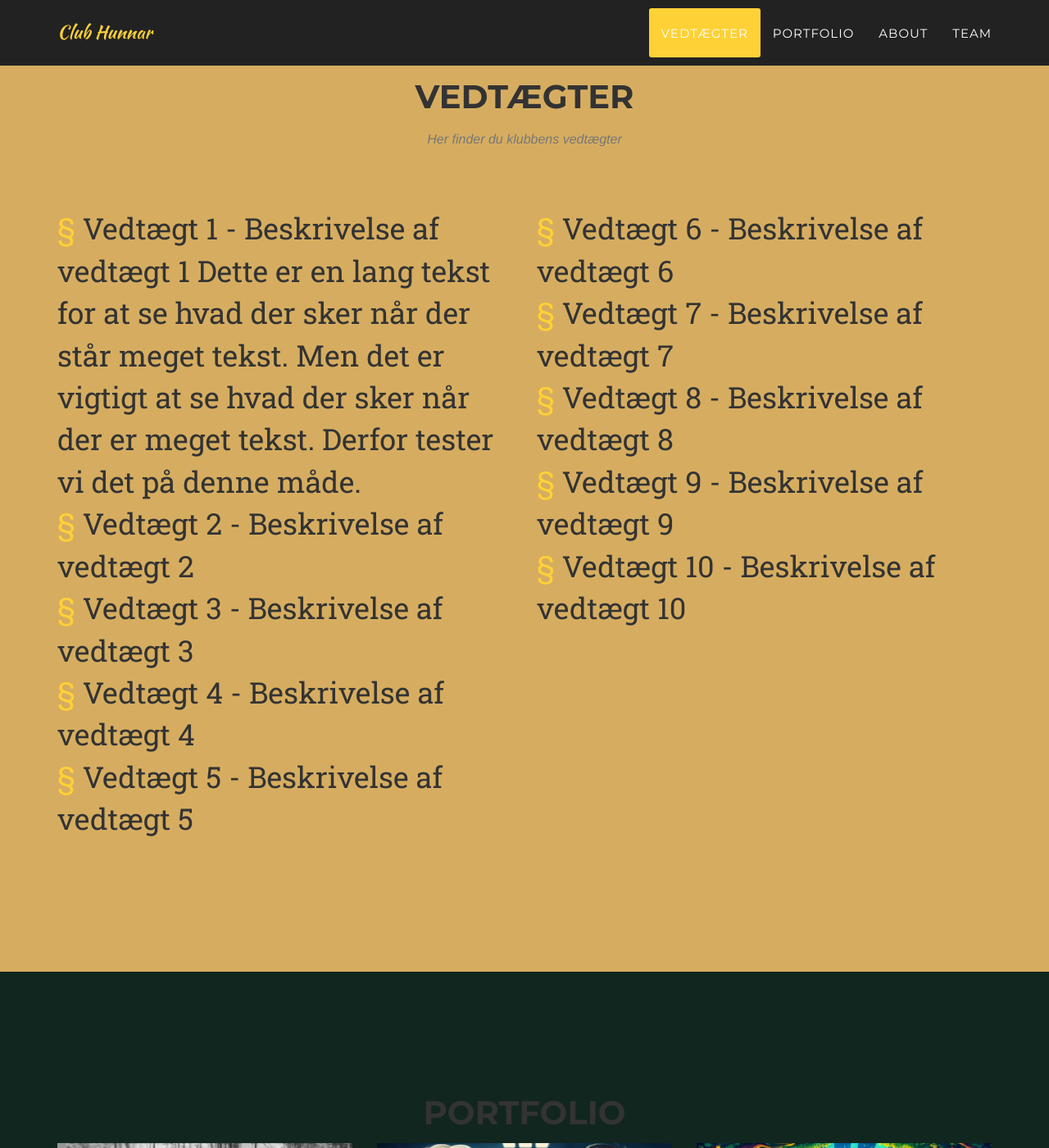
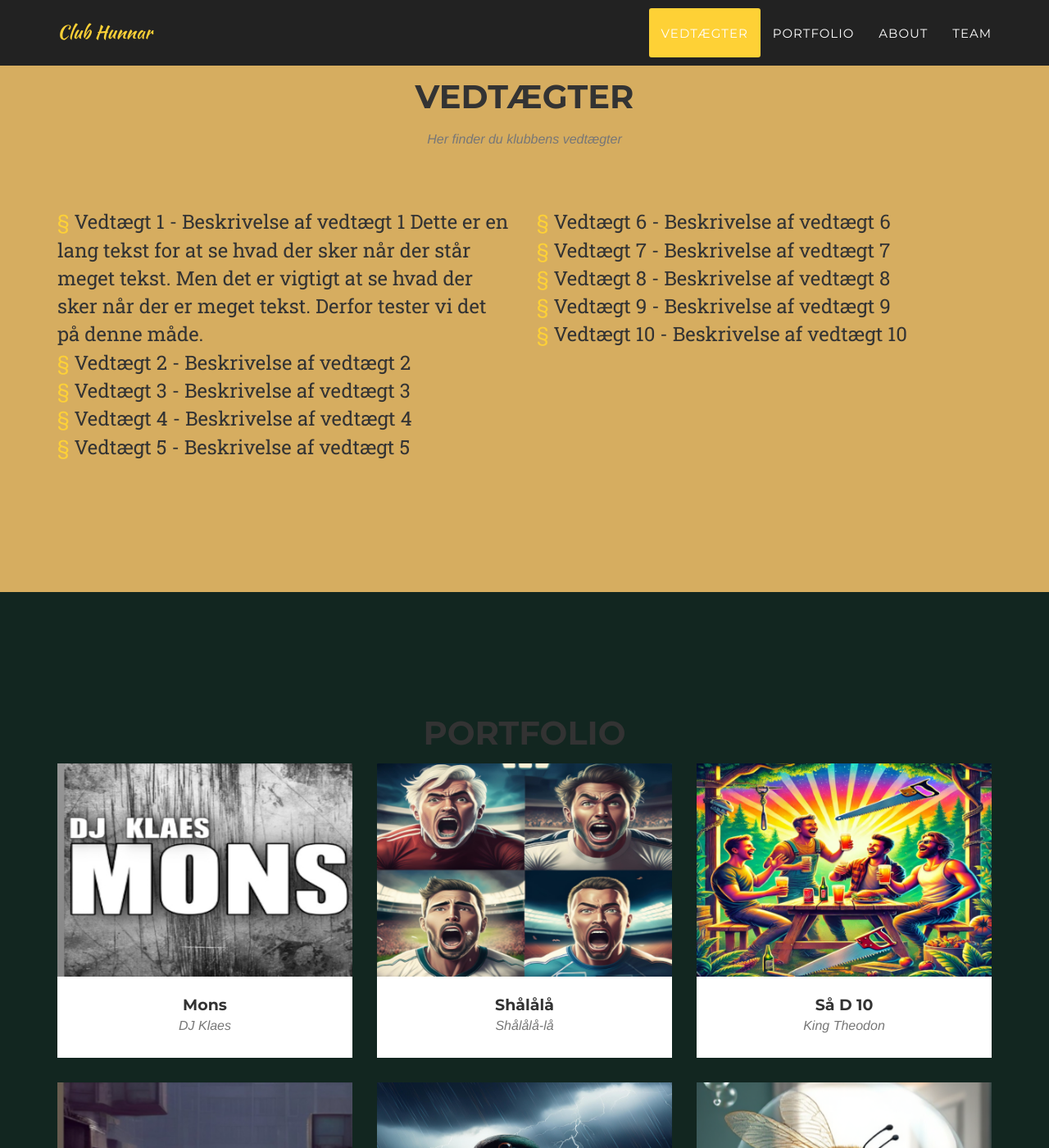
Before and after one commit to Seb199510/hunnar, a Jekyll site: the page built from index.html, in a window 1280 px wide and 1400 px high, scrolled down 887 px. Shown: the whole window at 82% size. Built offline with Jekyll 4.4.1, drawn with Linux system fonts in a browser that asks for light colours; some web fonts are replaced.

Commit message:
tekst størrelse

```diff
--- a/_includes/css/agency.css
+++ b/_includes/css/agency.css
@@ -70,7 +70,7 @@ h6 {
 }
 
 .vedtaegt-text {
-    font-size: 36px; /* Justér efter behov */
+    font-size: 24px; /* Justér efter behov */
 }
 
 
```
